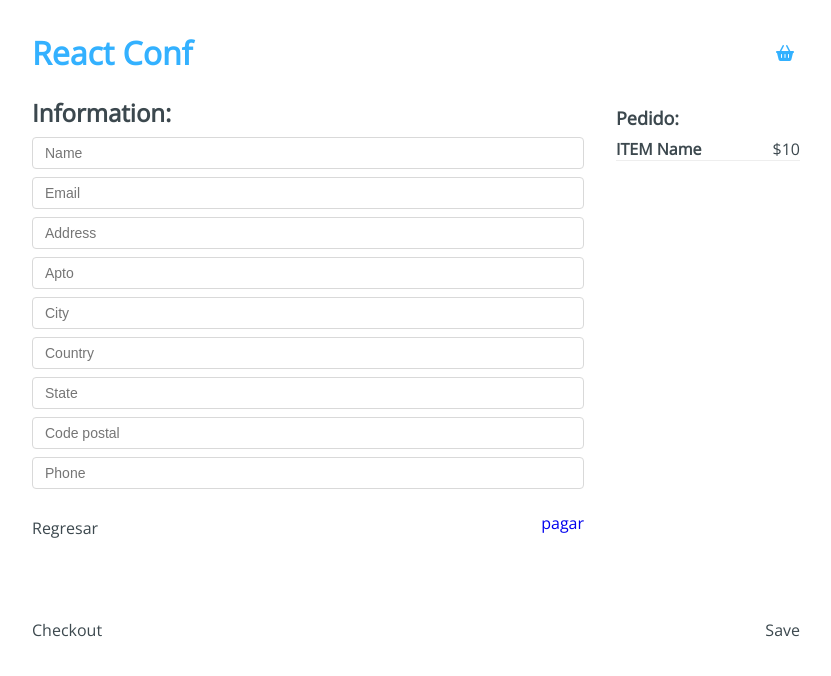
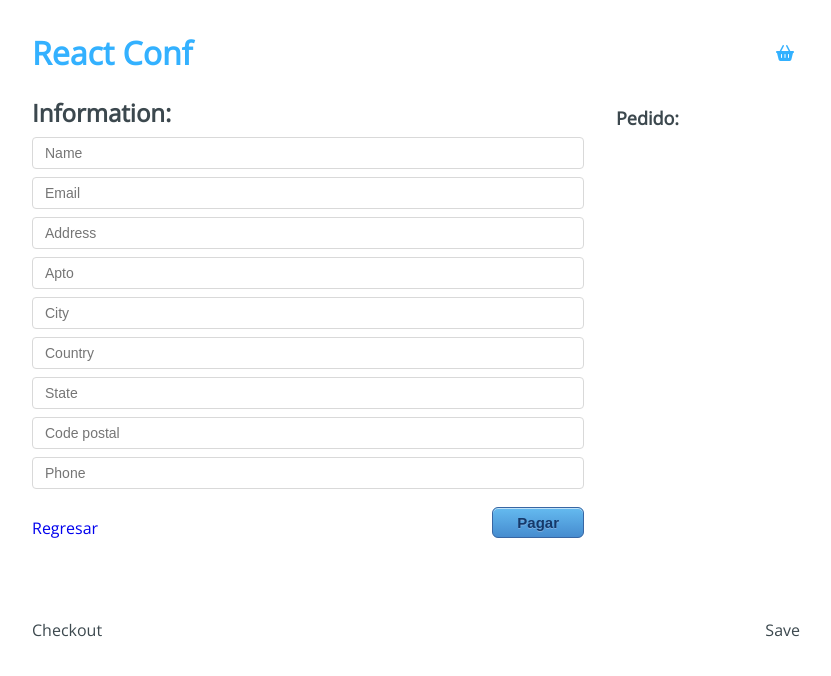
Before and after one commit to LorgioRoda/React-Project, a React app: page /checkout/information in a window 1280 px wide. Shown: the top 676 px of the page, without its empty margins (224-1055 px from the left). Built offline with nearby package versions, Linux system fonts and the light colour scheme.

Commit message:
created custom hook, addToBuyer

```diff
--- a/src/container/Checkout.jsx
+++ b/src/container/Checkout.jsx
@@ -8,7 +8,6 @@
   const { cart } = state;
 
   const handleRemove = (product) => () => {
-    console.log(product)
     removeToCart(product);
   };
 
--- a/src/container/Information.jsx
+++ b/src/container/Information.jsx
@@ -1,8 +1,28 @@
-import React from 'react';
+import React, {useRef, useContext} from 'react';
 import { Link } from "react-router-dom"
+import AppContext from "../context/AppContext";
 import "../styles/components/Information.css";
 
 export default function Information() {
+  const { state, addToBuyer } = useContext(AppContext);
+  const form = useRef(null)
+  const { cart } = state
+
+  const handleSubmit = () => {
+    const formData = new FormData(form.current);
+    const buyer = {
+      'name': formData.get('name'),
+      'email': formData.get('email'),
+      'address': formData.get('address'),
+      'apto': formData.get('apto'),
+      'city': formData.get('city'),
+      'country': formData.get('country'),
+      'state': formData.get('state'),
+      'cp': formData.get('cp'),
+      'phone': formData.get('phone'),
+    }
+    addToBuyer(buyer);
+  }
   return (
     <div className="Information">
       <div className="Information-content">
@@ -10,7 +30,7 @@
           <h2>Information:</h2>
         </div>
         <div className="Information-form">
-          <form action="">
+          <form ref={form}>
             <input type="text" placeholder="Name" name="name" />
             <input type="text" placeholder="Email" name="email" />
             <input type="text" placeholder="Address" name="address" />
@@ -23,21 +43,26 @@
           </form>
         </div>
         <div className="Information-buttons">
-
-          <div className="Information-back">Regresar</div>
-          <Link to="/checkout/payment">
-            <div className="Information-next">pagar</div>
-          </Link>
+          <div className="Information-back">
+            <Link to="/checkout">
+              Regresar
+            </Link>
+          </div>
+            <div className="Information-next">
+              <button type="button" onClick={handleSubmit}>Pagar</button>
+            </div>
         </div>
       </div>
       <div className="Information-sidebar">
         <h3>Pedido:</h3>
-        <div className="Information-item">
+        {cart.map((item)=> {
+        <div className="Information-item" key={item.title}>
           <div className="Information-element">
-            <h4>ITEM Name</h4>
-            <span>$10</span>
+            <h4>{item.title}</h4>
+            <span>${item.price}</span>
           </div>
         </div>
+        })}
       </div>
     </div>
   );
--- a/src/hooks/useInitialState.js
+++ b/src/hooks/useInitialState.js
@@ -16,6 +16,12 @@
       cart: state.cart.filter((items) => items.cartId !== payload),
     });
   };
+  const addToBuyer = payload => {
+    setState({
+      ...state,
+      buyer: [...state.buyer, payload]
+    })
+  }
   return {
     addToCart,
     removeToCart,
--- a/src/initialState.js
+++ b/src/initialState.js
@@ -1,5 +1,6 @@
 export default {
     cart: [],
+    buyer: [],
     products: [
       {
         'id': '1',
```
